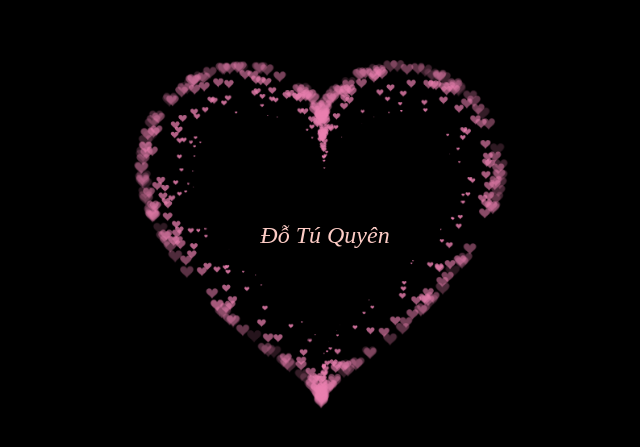
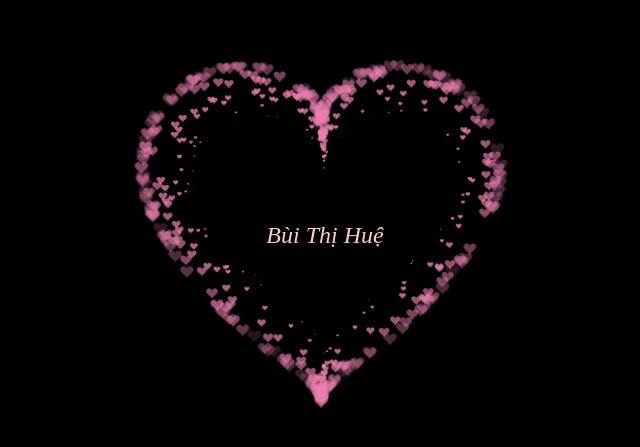
Before and after one commit to vumanhtu123/my_heart, a plain HTML site: page index.html in a window 1280 px wide. Shown: the part 165-612 px from the top of the page, 315-955 px from the left. Drawn offline with Linux system fonts and the light colour scheme.

Commit message:
change crush =))))))))

```diff
--- a/index.html
+++ b/index.html
@@ -354,7 +354,7 @@
         justify-content: center;
         margin-bottom: 5px;
       ">
-      Đỗ Tú Quyên
+      Bùi Thị Huệ
     </div>
   </body>
 </html>
```
